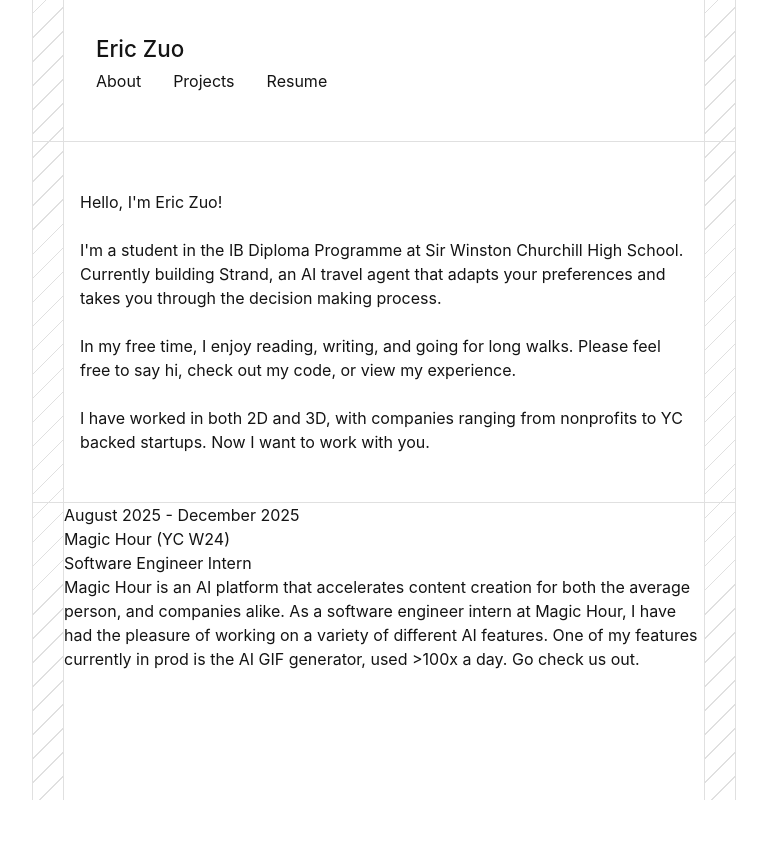
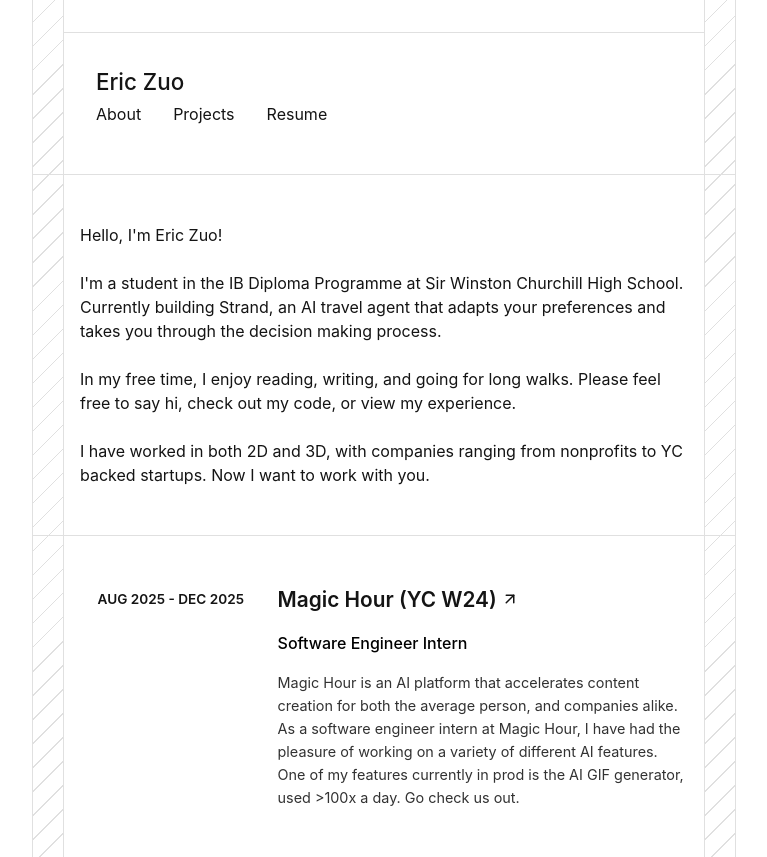
Before and after one commit to Flaryiest/portfolio-v3, a React (Vite) app in the folder web/: page / in a window 1280 px wide. Shown: the whole page, without its empty margins (256-1023 px from the left). Before the commit the page ends 800 px from the top, so only its background shows below. Built offline with nearby package versions, Linux system fonts and the light colour scheme.

Commit message:
project cards

```diff
--- a/web/src/components/projectCard/projectCard.module.css
+++ b/web/src/components/projectCard/projectCard.module.css
@@ -0,0 +1,72 @@
+.cardContainer {
+    display: flex;
+    width: 100%;
+}
+
+.card {
+    display: flex;
+    font-size: 0.9rem;
+    gap: 1rem;
+}
+
+.cardDate {
+    flex-grow: 1;
+    min-width: 20ch;
+}
+
+.date {
+    min-height: 31.2px;
+    display: flex;
+    justify-content: center;
+    align-items: center;
+    text-align: center;
+    font-size: 0.85rem;
+    font-weight: 600;
+}
+
+.cardContent {
+    display: flex;
+    flex-direction: column;
+    gap: 1rem;
+}
+
+.companyLink {
+    display: inline-flex;
+    align-items: center;
+    gap: 0.3rem;
+    text-decoration: none;
+    color: inherit;
+    transition: color 0.2s ease;
+}
+
+.companyLink:hover {
+    color: rgb(80, 80, 80);
+    transition: translate 1s ease;
+}
+
+.companyLink:hover .arrow {
+    transform: translate(2px, -2px);
+}
+
+.cardCompany {
+    font-weight: 600;
+    font-size: 1.3rem;
+}
+
+.arrow {
+    transition: transform 0.2s ease;
+    flex-shrink: 0;
+}
+
+.cardTitle {
+    font-weight: 500;
+    font-size: 1rem;
+    color: black;
+}
+
+.cardDescription {
+    font-weight: 400;
+    font-size: 0.9rem;
+    color: rgb(50, 50, 50);
+    line-height: 1.6;
+}
--- a/web/src/components/projectCard/projectCard.tsx
+++ b/web/src/components/projectCard/projectCard.tsx
@@ -1,18 +1,53 @@
-import styles from "./projectCard.module.css"
+import styles from './projectCard.module.css'
 
-export default function ProjectCard({company, title, description, link, startDate, endDate}: {company: string, title: string, description: string, link: string, startDate: string, endDate: string}) {
-    return <>
+export default function ProjectCard({
+    company,
+    title,
+    description,
+    link,
+    startDate,
+    endDate,
+}: {
+    company: string
+    title: string
+    description: string
+    link: string
+    startDate: string
+    endDate: string
+}) {
+    return (
+        <>
             <div className={styles.cardContainer}>
                 <div className={styles.card}>
                     <div className={styles.cardDate}>
-                    <p>{startDate} - {endDate}</p>
+                        <p className={styles.date}>
+                            {startDate} - {endDate}
+                        </p>
                     </div>
                     <div className={styles.cardContent}>
-                    <a href={link}><h3 className={styles.cardCompany}>{company}</h3></a>
+                        <a href={link} className={styles.companyLink}>
+                            <h3 className={styles.cardCompany}>{company}</h3>
+                            <svg
+                                className={styles.arrow}
+                                xmlns="http://www.w3.org/2000/svg"
+                                width="18"
+                                height="18"
+                                viewBox="0 0 24 24"
+                                fill="none"
+                                stroke="currentColor"
+                                strokeWidth="2"
+                                strokeLinecap="round"
+                                strokeLinejoin="round"
+                            >
+                                <line x1="7" y1="17" x2="17" y2="7"></line>
+                                <polyline points="7 7 17 7 17 17"></polyline>
+                            </svg>
+                        </a>
                         <h4 className={styles.cardTitle}>{title}</h4>
                         <p className={styles.cardDescription}>{description}</p>
                     </div>
                 </div>
             </div>
         </>
+    )
 }
--- a/web/src/pages/index/index.module.css
+++ b/web/src/pages/index/index.module.css
@@ -23,6 +23,8 @@
     flex-direction: column;
     gap: 0.2rem;
     padding-left: 32px;
+    padding-top: 2rem;
+    border-top: 1px solid rgb(224, 224, 224);
 }
 
 .title {
@@ -87,5 +89,9 @@
     margin-left: -32px;
     margin-right: -32px;
     padding: 48px;
+}
 
+.projects {
+    margin-top: 2rem;
+    padding: 16px;
 }
--- a/web/src/pages/index/index.tsx
+++ b/web/src/pages/index/index.tsx
@@ -1,7 +1,6 @@
 import styles from './index.module.css'
 import { Link } from 'react-router-dom'
-import ProjectCard from "../../components/projectCard/projectCard"
-
+import ProjectCard from '../../components/projectCard/projectCard'
 
 export default function Index() {
     return (
@@ -9,7 +8,6 @@
             <div className={styles.page}>
                 <div className={styles.leftWall}></div>
                 <div className={styles.centered}>
-
                     <header className={styles.header}>
                         <h1 className={styles.title}>Eric Zuo</h1>
                         <nav className={styles.nav}>
@@ -45,17 +43,38 @@
                         <article className={styles.intro}>
                             <p>Hello, I'm Eric Zuo!</p>
                             <br></br>
-                            <p>I'm a student in the IB Diploma Programme at Sir Winston Churchill High School.</p>
-                            <p>Currently building Strand, an AI travel agent that adapts your preferences and takes you through the decision making process.</p>
+                            <p>
+                                I'm a student in the IB Diploma Programme at Sir
+                                Winston Churchill High School.
+                            </p>
+                            <p>
+                                Currently building Strand, an AI travel agent
+                                that adapts your preferences and takes you
+                                through the decision making process.
+                            </p>
                             <br></br>
-                            <p>In my free time, I enjoy reading, writing, and going for long walks. Please feel free to say hi, check out my code, or view my experience.</p>
+                            <p>
+                                In my free time, I enjoy reading, writing, and
+                                going for long walks. Please feel free to say
+                                hi, check out my code, or view my experience.
+                            </p>
                             <br></br>
-                            <p>I have worked in both 2D and 3D, with companies ranging from nonprofits to YC backed startups. Now I want to work with you.</p>
-
+                            <p>
+                                I have worked in both 2D and 3D, with companies
+                                ranging from nonprofits to YC backed startups.
+                                Now I want to work with you.
+                            </p>
                         </article>
                     </div>
                     <div className={styles.projects}>
-                        <ProjectCard company="Magic Hour (YC W24)" title="Software Engineer Intern" description="Magic Hour is an AI platform that accelerates content creation for both the average person, and companies alike. As a software engineer intern at Magic Hour, I have had the pleasure of working on a variety of different AI features. One of my features currently in prod is the AI GIF generator, used >100x a day. Go check us out." link="https://magichour.ai" startDate="August 2025" endDate="December 2025" />
+                        <ProjectCard
+                            company="Magic Hour (YC W24)"
+                            title="Software Engineer Intern"
+                            description="Magic Hour is an AI platform that accelerates content creation for both the average person, and companies alike. As a software engineer intern at Magic Hour, I have had the pleasure of working on a variety of different AI features. One of my features currently in prod is the AI GIF generator, used >100x a day. Go check us out."
+                            link="https://magichour.ai"
+                            startDate="AUG 2025"
+                            endDate="DEC 2025"
+                        />
                     </div>
                 </div>
                 <div className={styles.rightWall}></div>
```
Lines whose indentation alone changed are shown as unchanged.
